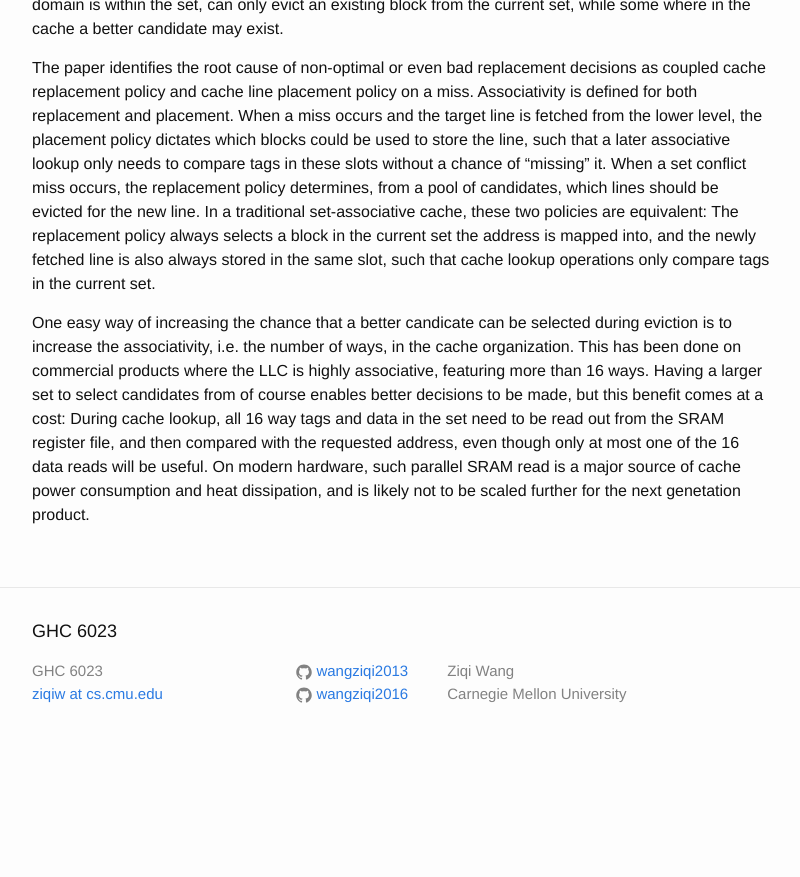
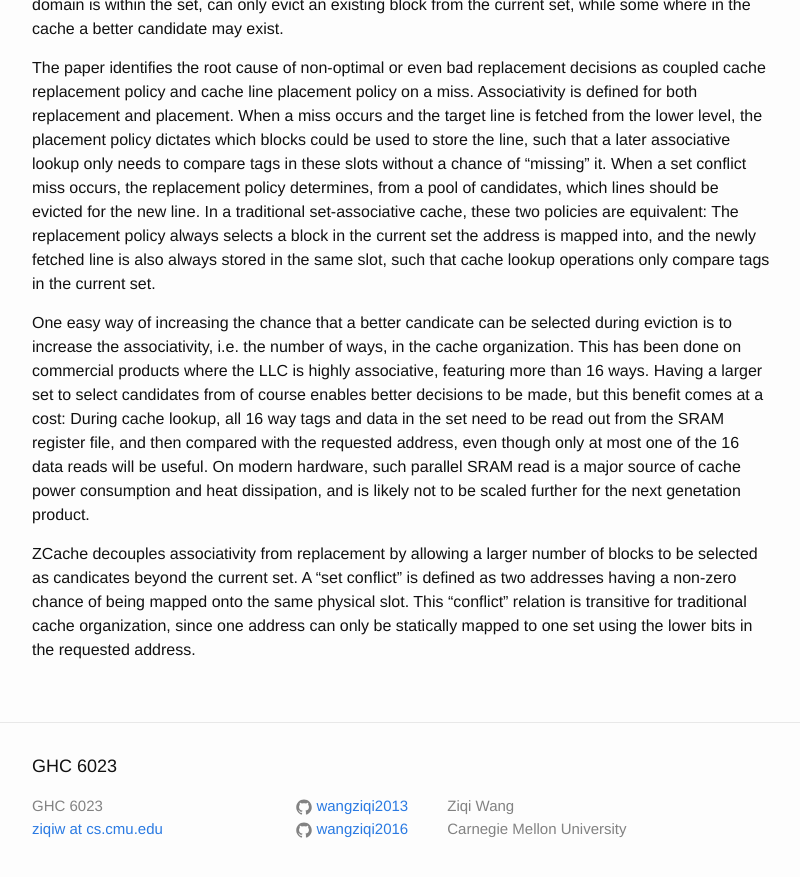
Before and after one commit to wangziqi2013/wangziqi2013.github.io, a Jekyll site: the page built from _posts/2020-05-24-zcache.markdown, in a window 1280 px wide and 900 px high, scrolled down 619 px. Shown: the top 877 px of the window, without its empty margins (238-1038 px from the left). Built offline with Jekyll 4.4.1, drawn with Linux system fonts in a browser that asks for light colours; before the commit the page ends 1384 px from its top, so only the background shows below that.

Commit message:
Adding conflict

```diff
--- a/_posts/2020-05-24-zcache.markdown
+++ b/_posts/2020-05-24-zcache.markdown
@@ -37,3 +37,8 @@ During cache lookup, all 16 way tags and data in the set need to be read out fro
 and then compared with the requested address, even though only at most one of the 16 data reads will be useful.
 On modern hardware, such parallel SRAM read is a major source of cache power consumption and heat
 dissipation, and is likely not to be scaled further for the next genetation product.
+
+ZCache decouples associativity from replacement by allowing a larger number of blocks to be selected as candicates beyond
+the current set. A "set conflict" is defined as two addresses having a non-zero chance of being mapped
+onto the same physical slot. This "conflict" relation is transitive for traditional cache organization, since one address
+can only be statically mapped to one set using the lower bits in the requested address.
```
